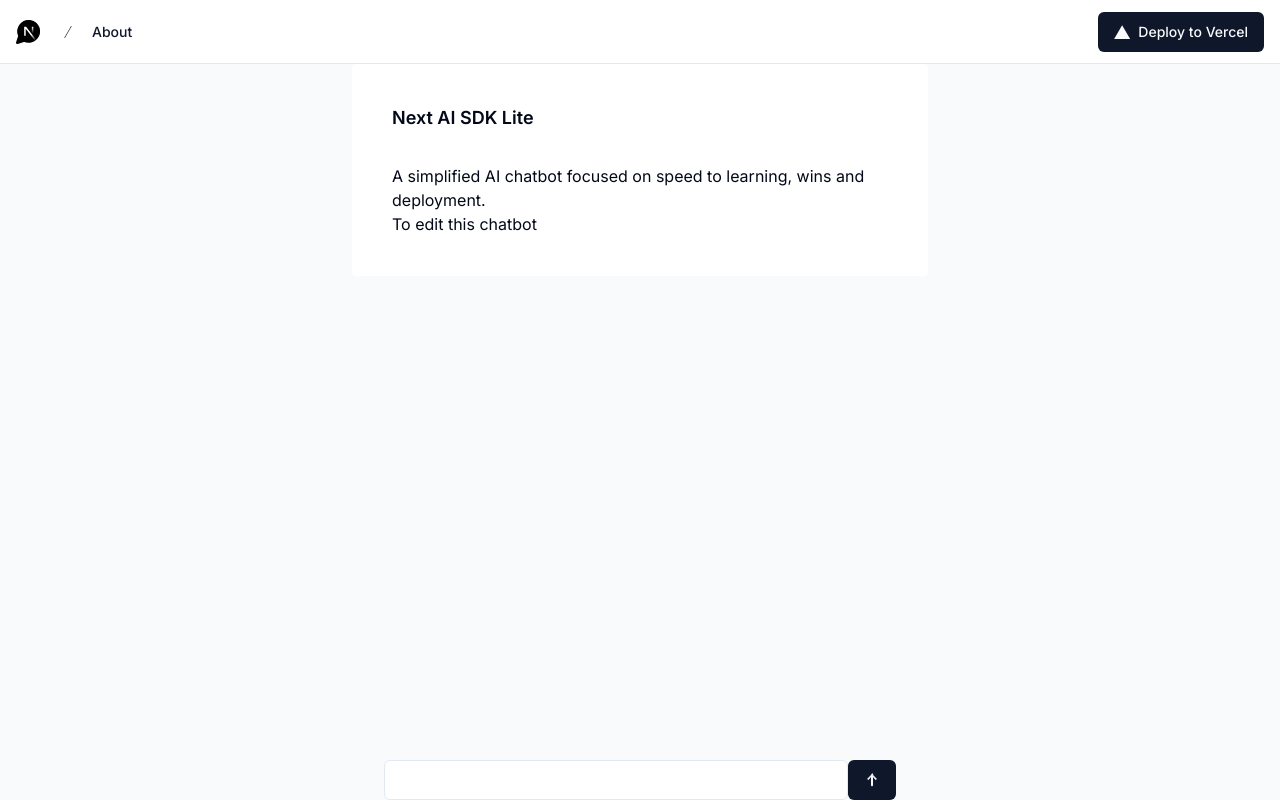
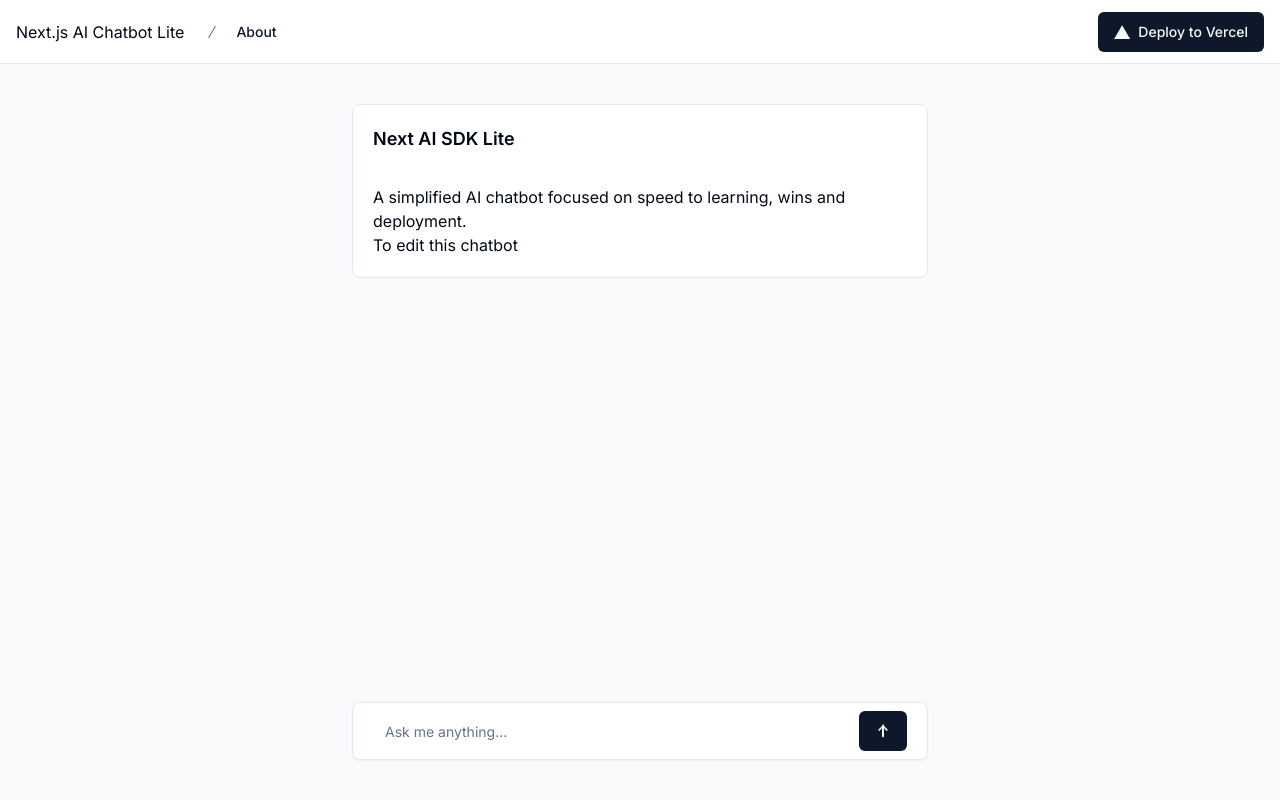
Before and after one commit to mattjared/nextjs-ai-lite, a Next.js app: page / in a window 1280 px wide. Built offline with nearby package versions, Linux system fonts and the light colour scheme.

Commit message:
Donta Smith

```diff
--- a/src/app/page.tsx
+++ b/src/app/page.tsx
@@ -18,21 +18,26 @@
   return (
     <div className="relative flex h-[calc(100vh_-_theme(spacing.16))] overflow-hidden pb-10">
       <div className="group w-full overflow-auto">
-        <div className="bg-white rounded p-10 max-w-xl mx-auto">
+        {messages.length === 0 && (
+          <div className="bg-white rounded-lg max-w-xl mx-auto p-5 mt-10 border">
             <h1 className="text-lg font-semibold mb-8">Next AI SDK Lite</h1>
             <p>A simplified AI chatbot focused on speed to learning, wins and deployment.</p>
             <p>To edit this chatbot</p>
           </div>
-        <div className="max-w-xl mx-auto">
+        )}
+        {messages.length > 0 && (
+          <div className="max-w-xl mx-auto mt-10 mb-24 shadow-sm">
             {messages.map((message, index) => (
-            <div key={index} className="whitespace-pre-wrap">
-              {message.role === 'user' ? 'User: ' : 'Bot: '}
+              <div key={index} className="whitespace-pre-wrap flex mb-5">
+                <div className={`${message.role === 'user' ? 'bg-slate-200 ml-auto' : 'bg-transparent'} p-2 rounded-lg`}>
                   {message.content as string}
+                </div>
               </div>
             ))}
           </div>
-        <div className="fixed inset-x-0 bottom-0 w-full">
-          <div className="w-full max-w-lg space-y-4 mx-auto">
+        )}
+        <div className="fixed inset-x-0 bottom-10 w-full ">
+          <div className="w-full max-w-xl mx-auto px-5 py-2 bg-white border shadow-sm rounded-lg">
             <form
               onSubmit={async e => {
                 e.preventDefault();
@@ -40,12 +45,9 @@
                   ...messages,
                   { content: input, role: 'user' },
                 ];
-
                 setMessages(newMessages);
                 setInput('');
-
                 const result = await continueConversation(newMessages);
-
                 for await (const content of readStreamableValue(result)) {
                   setMessages([
                     ...newMessages,
@@ -64,7 +66,8 @@
                 onChange={event => {
                   setInput(event.target.value);
                 }}
-                className="w-full"
+                className="w-[95%] mr-2 border-0 focus-visible:ring-0 focus:outline-none focus:ring-0 ring-0 border-transparent focus:border-transparent"
+                placeholder='Ask me anything...'
               />
               <Button>
                 <IconArrowUp />
--- a/src/components/header.tsx
+++ b/src/components/header.tsx
@@ -9,8 +9,7 @@
   return (
     <header className="sticky top-0 z-50 flex items-center justify-between w-full h-16 px-4 border-b shrink-0 bg-white ">
       <Link href="/" rel="nofollow" className="mr-5">
-        <IconNextChat className="size-6 dark:hidden" inverted />
-        <IconNextChat className="hidden size-6 dark:block" />
+        Next.js AI Chatbot Lite
       </Link>
       <IconSeparator className='hidden md:flex' />
       <Link
```
Lines whose indentation alone changed are shown as unchanged.
